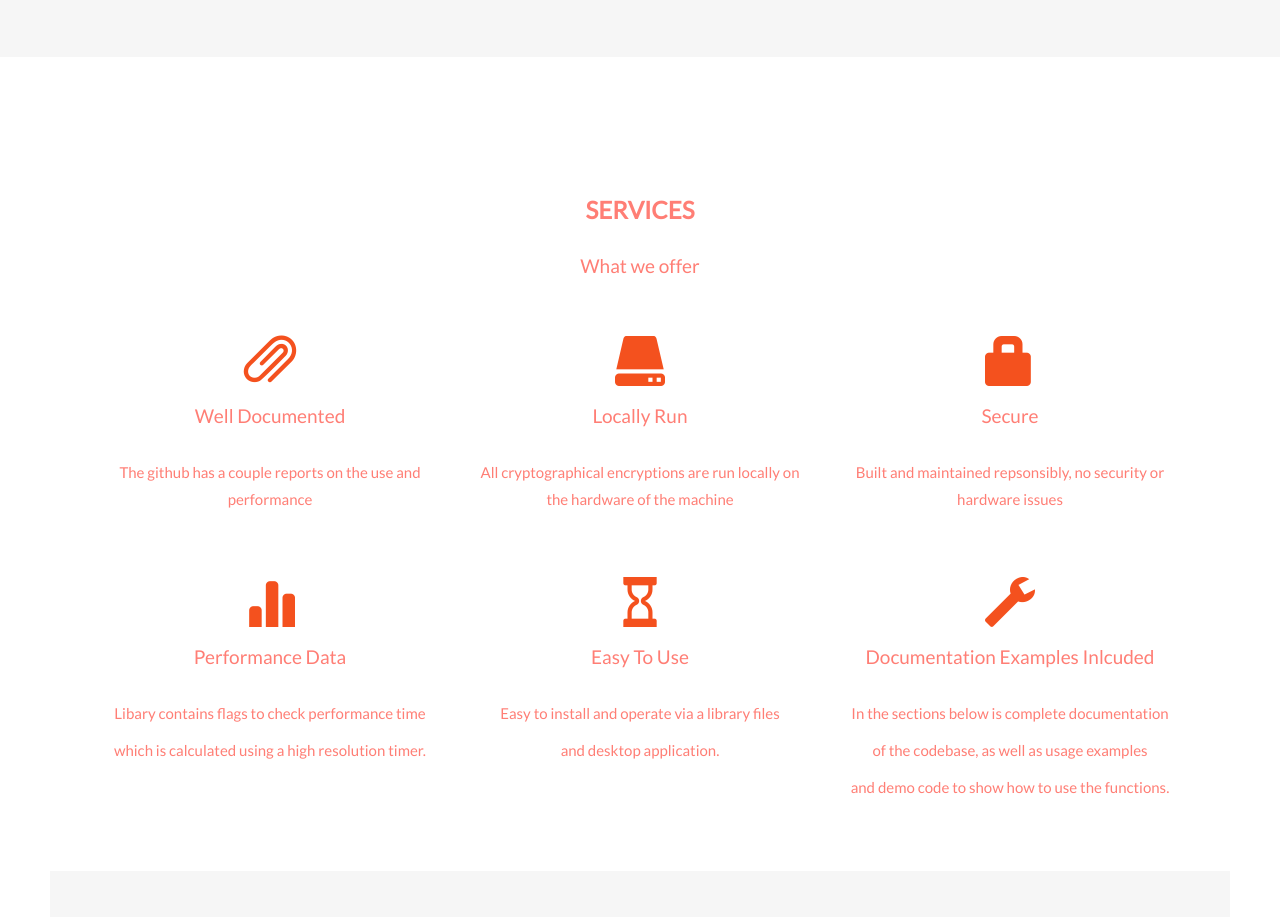
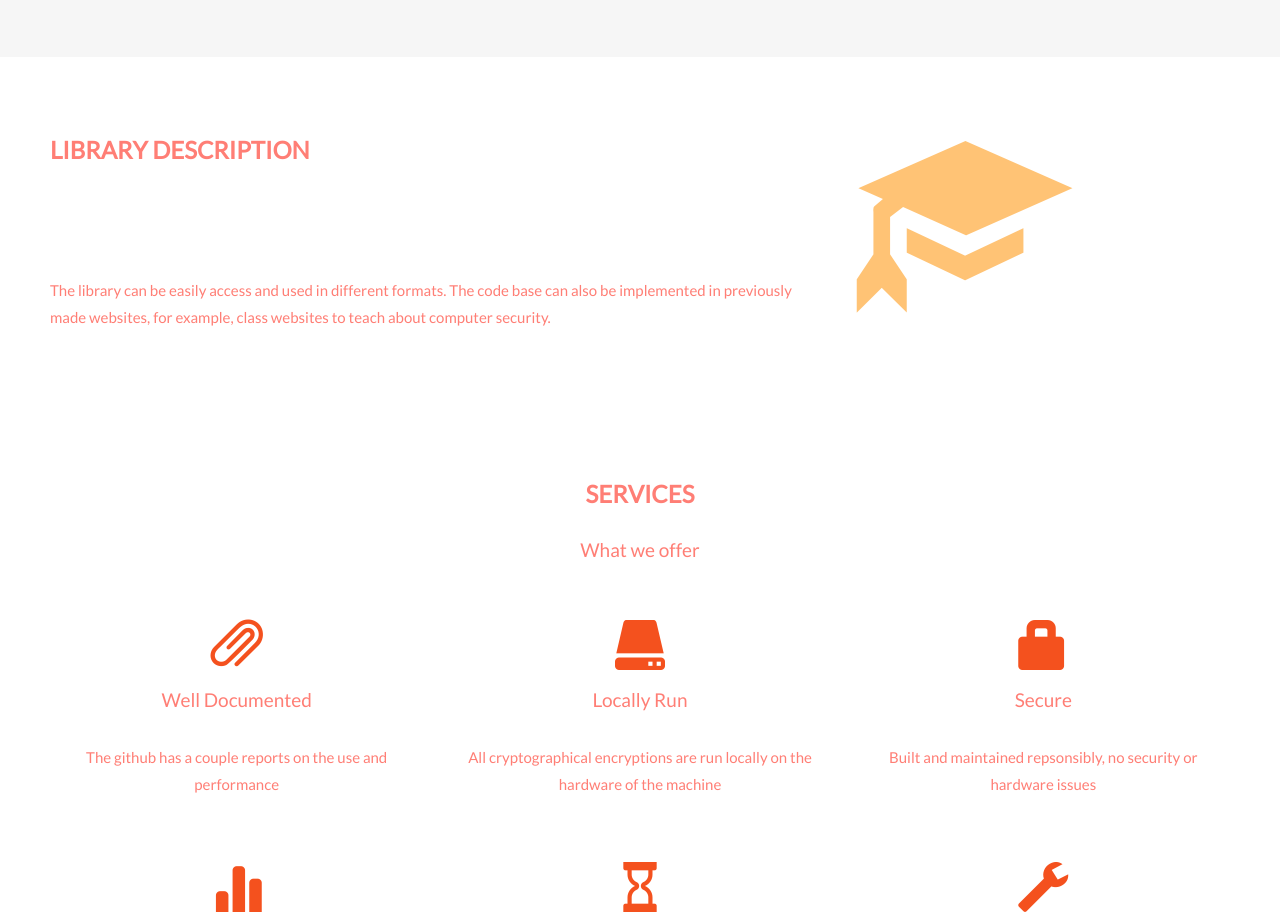
Before and after one commit to CanonEllis/Cryptography, a plain HTML site: page index.html in a window 1280 px wide. Shown: the part 1438-2355 px from the top of the page. Drawn offline with nearby package versions, Linux system fonts and the light colour scheme.

Commit message:
Update index.html

```diff
--- a/index.html
+++ b/index.html
@@ -266,6 +266,20 @@
   </div>
 </div>
 <div id="about" class="container-fluid">
+	<div class="row">
+    <div class="col-sm-8">
+      <h2>Library Description</h2><br>
+      <h4></h4>
+        <br>
+      <p>The library can be easily access and used in different formats. The code base
+      can also be implemented in previously made websites, for example, class websites to teach
+    about computer security.</p>
+    </div>
+    <div class="col-sm-4">
+      <span class="glyphicon glyphicon-education logo"></span>
+    </div>
+  </div>
+</div>
 
 <!-- Container (Services Section) -->
 <div id="services" class="container-fluid text-center">
```
